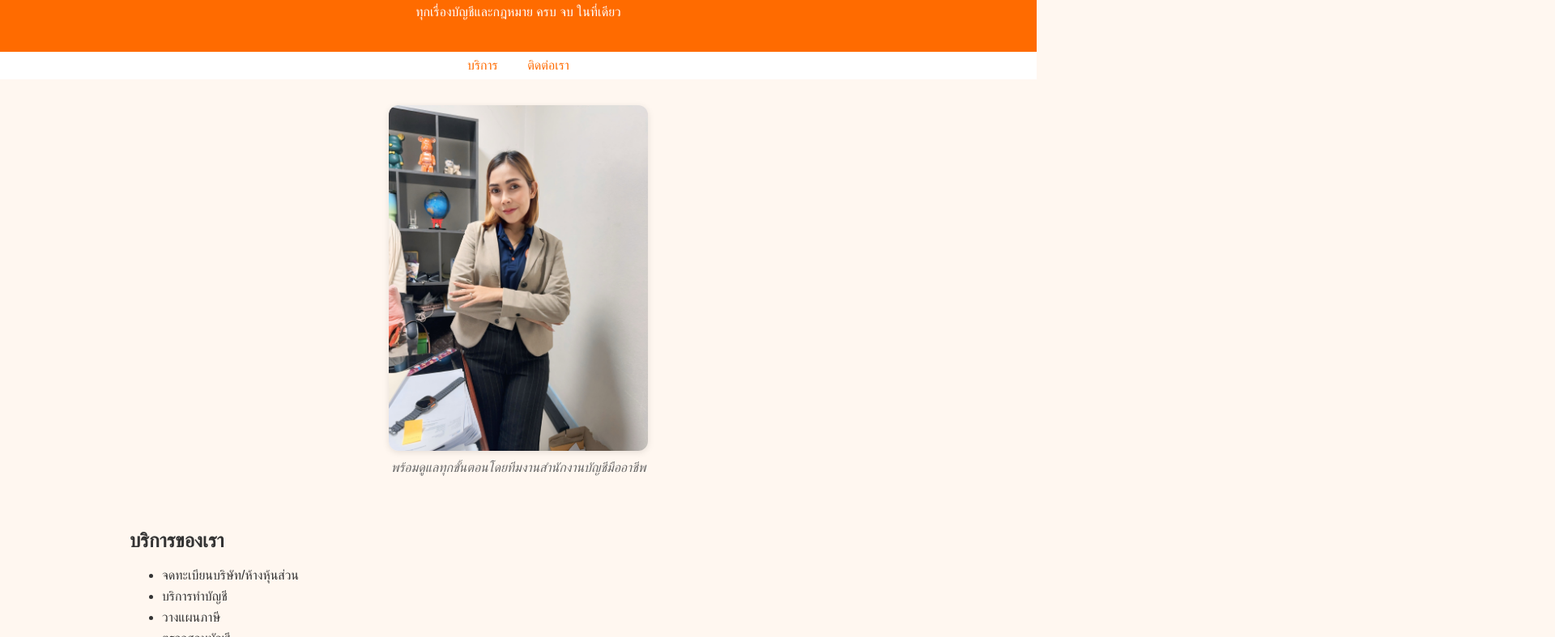
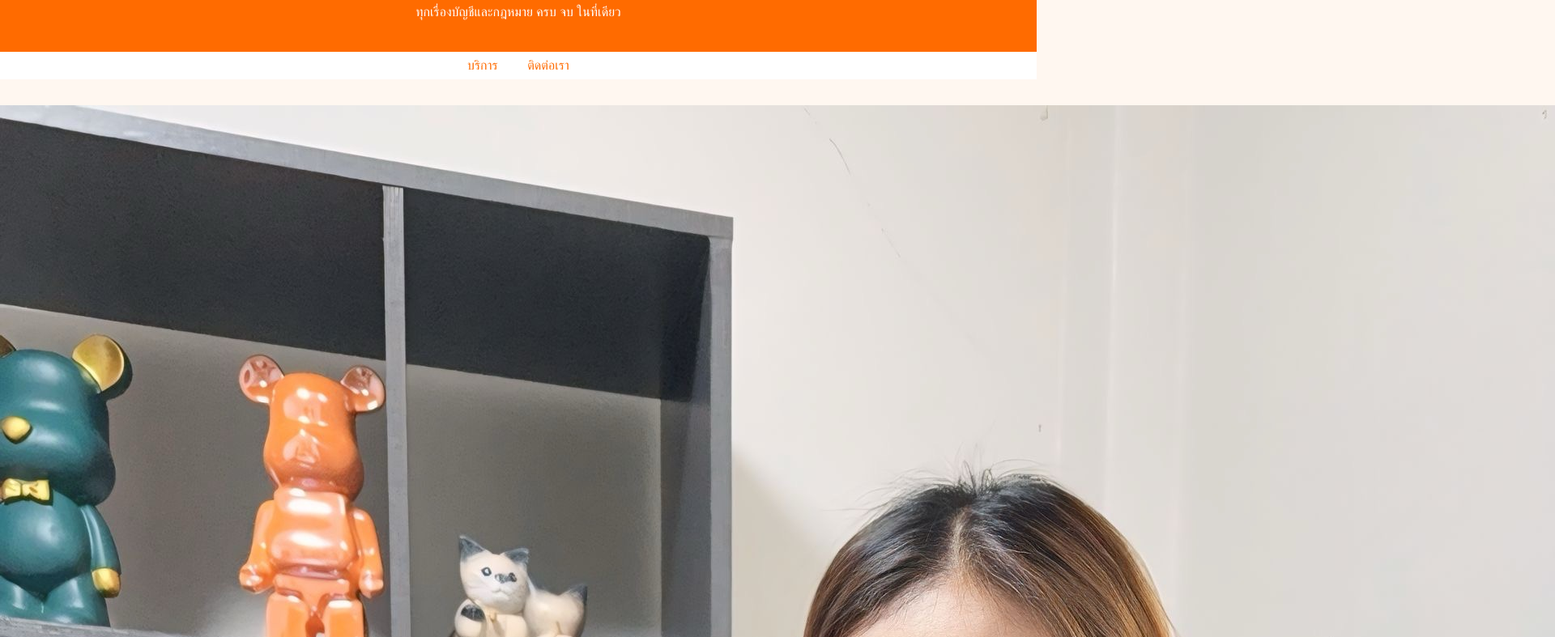
Before and after one commit to AJSORAYA/aj-soraya-accounting, a plain HTML site: page index.html in a window 1280 px wide. Shown: the part 320-1107 px from the top of the page at 81% size, 1920 px wide, since content can reach past the window. Drawn offline with Linux system fonts and the light colour scheme.

Commit message:
Update index.html

```diff
--- a/index.html
+++ b/index.html
@@ -79,7 +79,8 @@
   </nav>
 
   <div style="text-align: center; margin-top: 2rem;">
-  <img src="IMG_4417.JPG" alt="ทีมงานสำนักงานบัญชี" style="max-width: 320px; border-radius: 12px; box-shadow: 0 2px 8px rgba(0,0,0,0.1);">
+ <img src="IMG_4417.JPG" alt="ทีมงานสำนักงานบัญชี">
+ style="max-width: 320px; border-radius: 12px; box-shadow: 0 2px 8px rgba(0,0,0,0.1);">
   <p style="font-style: italic; color: #666; margin-top: 0.5rem;">พร้อมดูแลทุกขั้นตอนโดยทีมงานสำนักงานบัญชีมืออาชีพ</p>
 </div>
 
```
